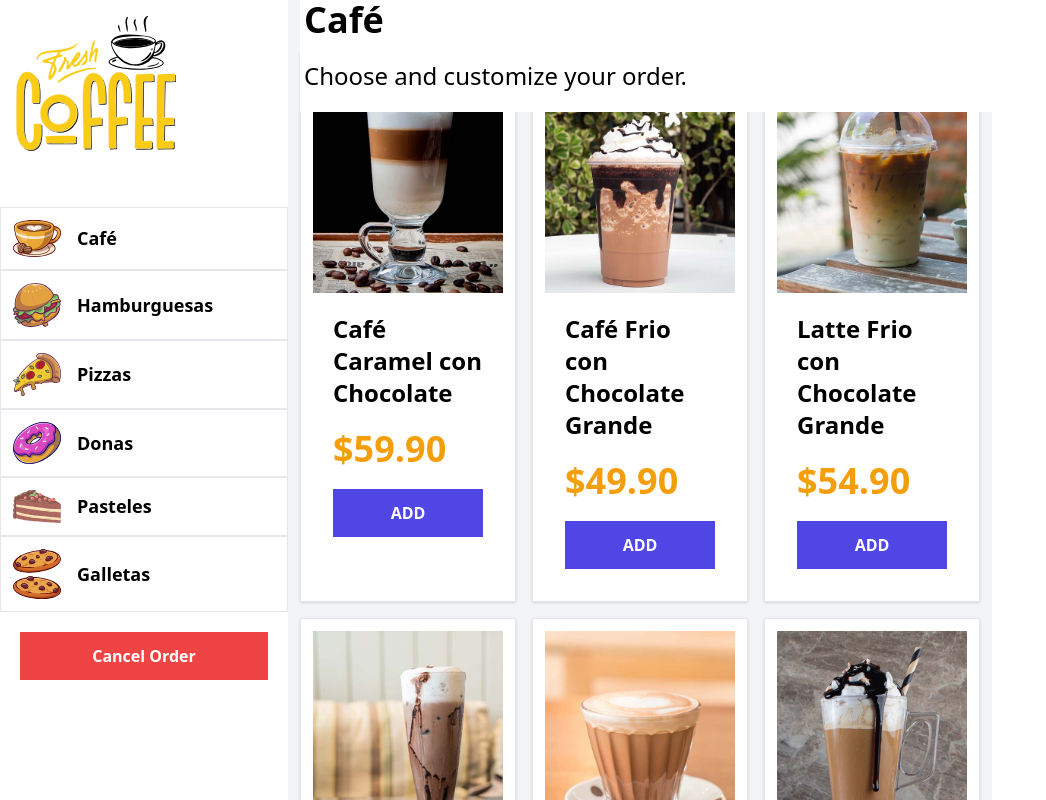
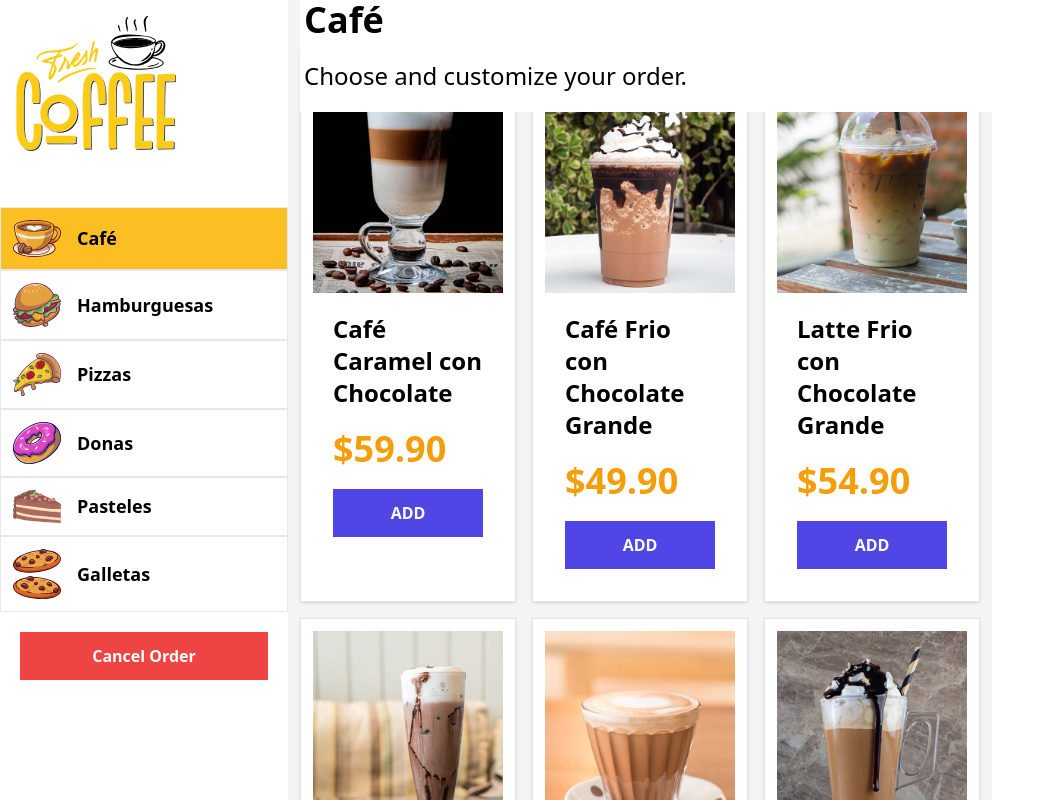
Before and after one commit to HenryNiama/Coffee, a React (Vite) app in the folder coffee-react-frontend/: page / in a window 1280 px wide. Shown: the whole page, without its empty margins (0-1046 px from the left). Built offline with nearby package versions, Linux system fonts and the light colour scheme.

Commit message:
Resaltando la categoria actual.

```diff
--- a/coffee-react-frontend/src/components/Category.jsx
+++ b/coffee-react-frontend/src/components/Category.jsx
@@ -4,10 +4,10 @@
 function Category({category}) {
 
     const {id, icono, nombre} = category;
-    const {handleClickCategory} = useCoffee();
+    const {handleClickCategory, currentCategory} = useCoffee();
 
     return (
-        <div className={"flex items-center gap-4 border w-full p-3 hover:bg-amber-400 cursor-pointer"}>
+        <div className={`${currentCategory.id === id ? "bg-amber-400" : "bg-white"} flex items-center gap-4 border w-full p-3 hover:bg-amber-400 cursor-pointer`}>
             <img src={`/img/icono_${icono}.svg`} alt="Imagen Icono" className={"w-12"}/>
             <button type={"button"} className={"text-lg font-bold cursor-pointer truncate"} onClick={() => handleClickCategory(id)}>
                 {nombre}
```
